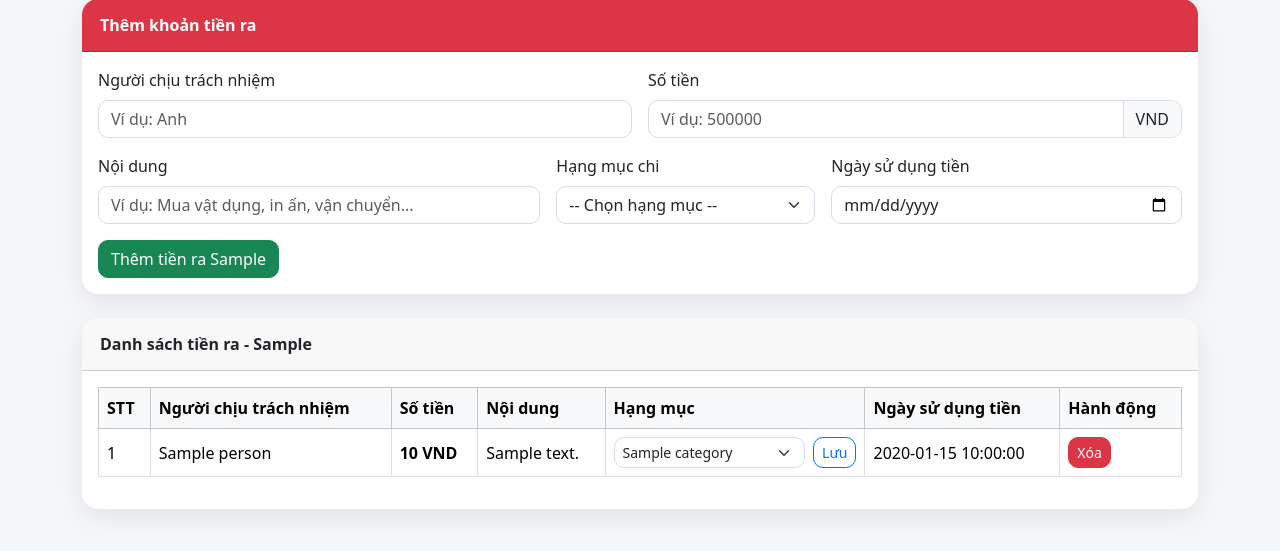
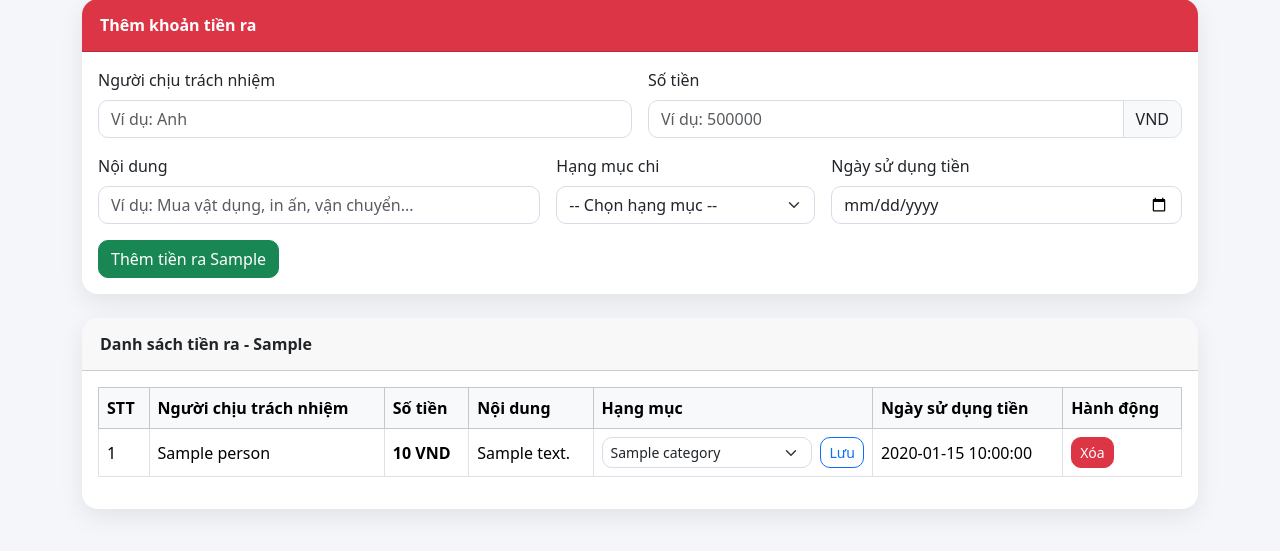
Before and after one commit to eloghcmut/Quy-CLB-ELOG, a Flask app: template templates/expense.html in a window 1280 px wide. Shown: the part 127-678 px from the top of the page. Run offline with Flask 3, Linux system fonts and the light colour scheme; the template is opened without the code that fills it: most values are stand-ins (such as "Sample title", 1, 10 or a date in 2020); some libraries are stand-ins or nearby versions.

Commit message:
Update style.css

```diff
--- a/static/style.css
+++ b/static/style.css
@@ -268,3 +268,15 @@ body.auth-page .btn-dark {
         margin: 0 12px;
     }
 }
+
+.category-form {
+    min-width: 230px;
+}
+
+.category-select {
+    min-width: 140px;
+}
+
+.category-form .btn {
+    white-space: nowrap;
+}
```
